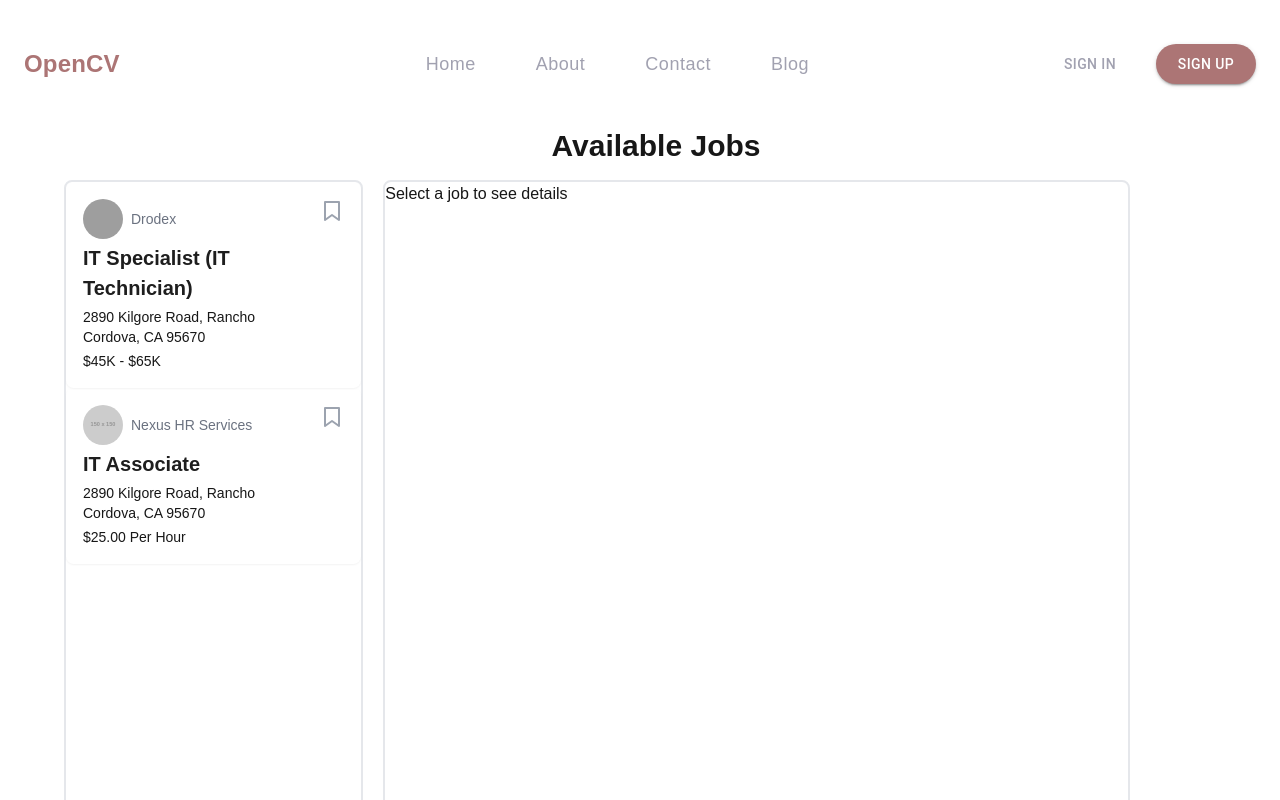
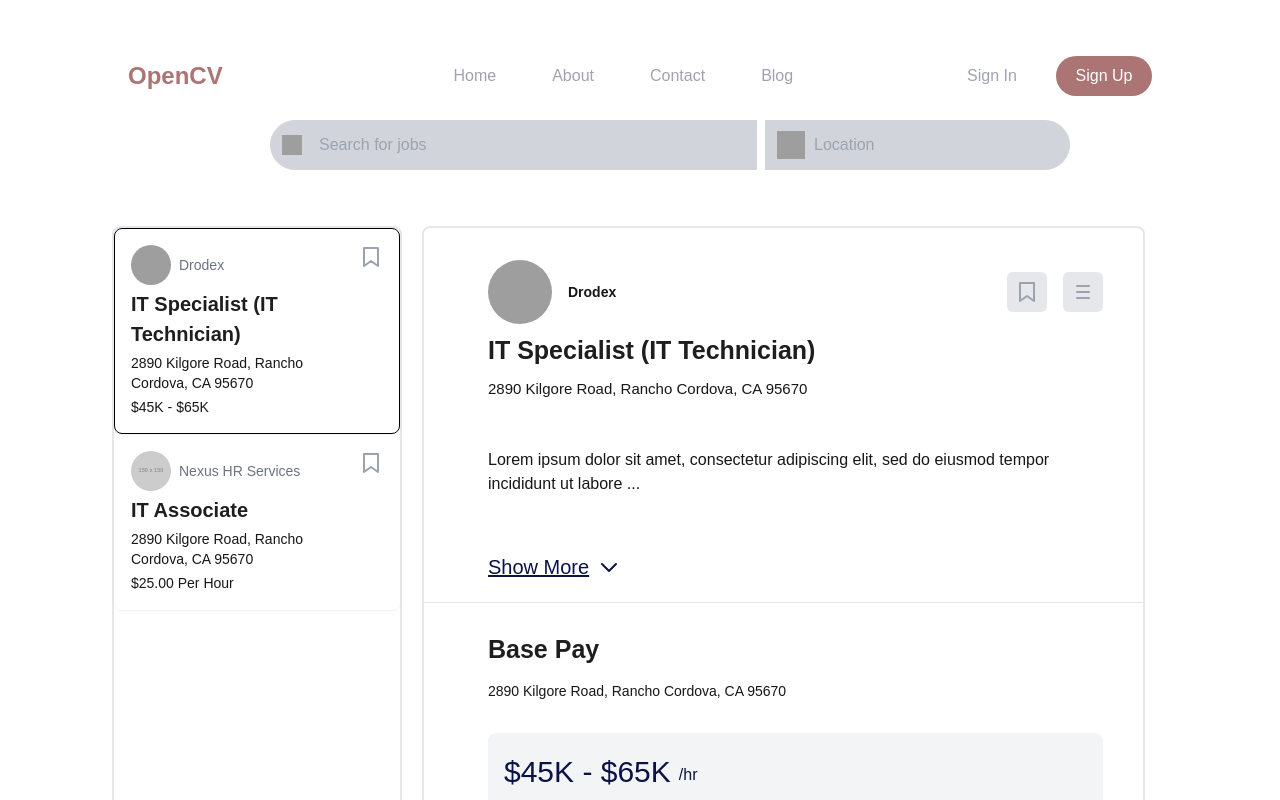
Before and after one commit to leduygit/OpenCV, a Next.js app: page /job in a window 1280 px wide. Shown: the top 800 px of the page. Built offline with nearby package versions, Linux system fonts and the light colour scheme; grey boxes are pictures that could not be loaded.

Commit message:
feat: add search bar for job page

```diff
--- a/src/app/component/header.tsx
+++ b/src/app/component/header.tsx
@@ -1,135 +1,52 @@
-// app/component/header.tsx
-"use client"; // Ensure this is at the top
+"use client";
 
 import React from "react";
-import { useRouter } from "next/navigation"; // Use the correct import for the App Router
-import AppBar from "@mui/material/AppBar";
-import Toolbar from "@mui/material/Toolbar";
-import Typography from "@mui/material/Typography";
-import Button from "@mui/material/Button";
-import Box from "@mui/material/Box";
-
-const buttonStyles = {
-  color: "#15143966", // Text color
-  fontFamily: "DM Sans, sans-serif", // Ensure proper font family
-  fontSize: "18px",
-  fontStyle: "normal",
-  fontWeight: 500,
-  lineHeight: "28px",
-  padding: "10px 20px", // Add padding for a better click area
-  position: "relative", // Set position to relative
-  textDecoration: "none", // Prevent default text underline
-  textTransform: "none", // Prevent default text transformation
-  "&:hover": {
-    // color: "#ffffff", // Change text color on hover
-    // fontWeight: 700, // Change font weight on hover
-    "&::after": {
-      transform: "scaleX(1)", // Scale to full width on hover
-    },
-  },
-  "&::after": {
-    content: '""', // Empty content for the pseudo-element
-    position: "absolute",
-    left: 0,
-    right: 0,
-    bottom: 0, // Position it at the bottom
-    height: "2px", // Height of the underline
-    backgroundColor: "#AC7575", // Color of the underline
-    transform: "scaleX(0)", // Initially scale it to 0
-    transition: "transform 0.3s ease", // Smooth transition
-  },
-};
+import { useRouter } from "next/navigation";
 
 const Header = () => {
-  const router = useRouter(); // Use the router here
+  const router = useRouter();
 
   return (
-    <AppBar
-      position="static"
-      sx={{ backgroundColor: "transparent", boxShadow: "none" }}
-    >
-      <Toolbar className="flex justify-between px-32 mt-8">
-        <Typography
-          variant="h6"
-          component="div"
-          sx={{
-            color: "#AC7575",
-            textAlign: "center",
-            fontFamily: "DM Sans, sans-serif",
-            fontSize: "24px",
-            fontWeight: 700,
-          }}
+    <header className="w-full bg-transparent shadow-none">
+      <div className="flex justify-between items-center px-32 mt-8">
+        {/* Logo */}
+        <h1
+          className="text-[#AC7575] text-2xl font-bold font-sans cursor-pointer"
+          onClick={() => router.push("/")}
         >
           OpenCV
-        </Typography>
-        <Box
-          sx={{
-            display: "flex",
-            gap: "20px",
-            marginLeft: "75px",
-          }}
-        >
-          <Button
-            color="inherit"
-            sx={buttonStyles}
-            onClick={() => router.push("/")}
-          >
-            Home
-          </Button>
-          <Button
-            color="inherit"
-            sx={buttonStyles}
-            onClick={() => router.push("/about")}
-          >
-            About
-          </Button>
-          <Button
-            color="inherit"
-            sx={buttonStyles}
-            onClick={() => router.push("/contact")}
-          >
-            Contact
-          </Button>
-          <Button
-            color="inherit"
-            sx={buttonStyles}
-            onClick={() => router.push("/blog")}
-          >
-            Blog
-          </Button>
-        </Box>
-        <Box sx={{ display: "flex", gap: 2 }}>
-          <Button
-            variant="outlined"
-            sx={{
-              borderRadius: "100px",
-              color: "#15143966",
-              border: "none",
-              fontWeight: 500,
-              width: "100px",
-              height: "40px",
-            }}
+        </h1>
+
+        {/* Navigation Links */}
+        <nav className="flex gap-14 ml-20 p-8">
+          {["Home", "About", "Contact", "Blog"].map((text, index) => (
+            <button
+              key={index}
+              className="relative text-[#15143966] text-[16px] font-medium after:content-[''] after:absolute after:left-[-6px] after:right-[-6px] after:bottom-[-3px] after:h-[3px] after:bg-[#AC7575] after:scale-x-0 hover:after:scale-x-100 after:transition-transform after:duration-300"
+              onClick={() => router.push(`/${text.toLowerCase()}`)}
+            >
+              {text}
+            </button>
+          ))}
+        </nav>
+
+        {/* Auth Buttons */}
+        <div className="flex gap-4">
+          <button
+            className="w-24 h-10 text-[#15143966] font-medium border-none rounded-full hover:bg-gray-100 transition-all"
             onClick={() => router.push("/auth/signin")}
           >
             Sign In
-          </Button>
-          <Button
-            variant="contained"
-            sx={{
-              borderRadius: "100px",
-              backgroundColor: "#AC7575",
-              border: "none",
-              fontWeight: 500,
-              width: "100px",
-              height: "40px",
-            }}
-            onClick={() => router.push("/auth/signup")} // Ensure the route is correct
+          </button>
+          <button
+            className="w-24 h-10 font-medium text-white bg-[#AC7575] rounded-full hover:bg-opacity-90 transition-all"
+            onClick={() => router.push("/auth/signup")}
           >
             Sign Up
-          </Button>
-        </Box>
-      </Toolbar>
-    </AppBar>
+          </button>
+        </div>
+      </div>
+    </header>
   );
 };
 
--- a/src/app/component/joblisting.tsx
+++ b/src/app/component/joblisting.tsx
@@ -27,7 +27,7 @@ const jobs: Job[] = [
     salary: "$45K - $65K",
     address: "2890 Kilgore Road, Rancho Cordova, CA 95670",
     details:
-      "Overview: ASPR is a public health preparedness and emergency response organization...",
+      "Lorem ipsum dolor sit amet, consectetur adipiscing elit, sed do eiusmod tempor incididunt ut labore et dolore magna aliqua. Ut enim ad minim veniam, quis nostrud exercitation ullamco laboris nisi ut aliquip ex ea commodo consequat. Duis aute irure dolor in reprehenderit in voluptate velit esse cillum dolore eu fugiat nulla pariatur. Excepteur sint occaecat cupidatat non proident, sunt in culpa qui officia deserunt mollit anim id est laborum.",
     size: "100-500 employees",
     type: "Nonprofit",
     sector: "Healthcare",
@@ -53,7 +53,12 @@ const jobs: Job[] = [
 ];
 
 export default function JobListing() {
-  const [selectedJob, setSelectedJob] = useState<Job | null>(null);
+  const [selectedJob, setSelectedJob] = useState<Job | null>(
+    jobs.length > 0 ? jobs[0] : null
+  );
+  const [showFullDetails, setShowFullDetails] = useState(false);
+
+  const toggleDetails = () => setShowFullDetails(!showFullDetails);
 
   return (
     <div className="flex items-start min-h-screen">
@@ -64,12 +69,15 @@ export default function JobListing() {
             {jobs.map((job) => (
               <div
                 key={job.id}
-                onClick={() => setSelectedJob(job)}
+                onClick={() => {
+                  setSelectedJob(job);
+                  setShowFullDetails(false); // Reset when selecting a new job
+                }}
                 className={`flex w-full items-start border rounded-lg p-4 shadow-sm space-x-4 cursor-pointer hover:bg-gray-100 ${
                   selectedJob?.id === job.id
                     ? "border-black"
                     : "border-transparent"
-                }`}
+                } animation-hoverGrow`} // Applying hoverGrow animation
               >
                 <div className="flex-1 space-y-1">
                   <div className="flex items-center space-x-2">
@@ -86,7 +94,6 @@ export default function JobListing() {
                   <p className="text-sm text-[13px]">{job.address}</p>
                   <p className="text-sm text-[13px]">{job.salary}</p>
                 </div>
-
                 <div>
                   <button
                     aria-label="Save job"
@@ -114,14 +121,15 @@ export default function JobListing() {
         </div>
 
         {/* Right side - Job details */}
-        <div className="w-full border-2 rounded-lg flex-col h-[1000px]">
+        <div className="flex-grow w-full border-2 rounded-lg flex-col min-h-[1000px]">
           {selectedJob ? (
-            <div className="space-y-4 border-b-2">
+            <div className="space-y-4 border-b-2 animation-fadeIn">
+              {" "}
+              {/* Apply fadeIn animation */}
               {/* Job Information */}
-              <div className="space-y-2 pt-4 pb-4 pl-10 pr-10 border-b">
+              <div className="space-y-2 pt-8 pb-5 pl-16 pr-10 border-b">
                 {/* Top Row - Company Info and Icons */}
                 <div className="flex justify-between items-center">
-                  {/* Job Information */}
                   <div className="flex items-center space-x-4">
                     <img
                       src={selectedJob.logoUrl}
@@ -134,13 +142,12 @@ export default function JobListing() {
                       </p>
                     </div>
                   </div>
-
                   {/* Bookmark and Ellipsis Icons */}
                   <div className="flex space-x-4">
                     {/* Bookmark Icon */}
                     <button
                       aria-label="Bookmark job"
-                      className="text-gray-400 hover:text-gray-600"
+                      className="text-gray-400 hover:text-gray-600 bg-gray-200 p-2 rounded-md"
                     >
                       <svg
                         xmlns="http://www.w3.org/2000/svg"
@@ -160,7 +167,7 @@ export default function JobListing() {
                     {/* Ellipsis Icon */}
                     <button
                       aria-label="More options"
-                      className="text-gray-400 hover:text-gray-600"
+                      className="text-gray-400 hover:text-gray-600 bg-gray-200 p-2 rounded-md"
                     >
                       <svg
                         xmlns="http://www.w3.org/2000/svg"
@@ -180,50 +187,88 @@ export default function JobListing() {
                   </div>
                 </div>
 
-                {/* Job Description */}
+                {/* Job Description with Show More */}
                 <h3 className="font-bold text-[25px] text-[#1E1E1E]">
                   {selectedJob.title}
                 </h3>
                 <p className="text-[15px] text-black-500">
                   {selectedJob.address}
                 </p>
-                <p className="text-[16px] text-black-500 pt-10">
-                  {selectedJob.details}
+                <p className="text-[16px] text-black-500 pt-10 overflow-hidden transition-all duration-500 ease-in-out">
+                  {showFullDetails
+                    ? selectedJob.details
+                    : selectedJob.details.slice(0, 100) +
+                      (selectedJob.details.length > 100 ? "..." : "")}
                 </p>
+                {selectedJob.details.length > 100 && (
+                  <div className="flex justify-between items-center">
+                    <button
+                      onClick={toggleDetails}
+                      className="text-[#0B1344] text-[20px] underline mt-2 pt-10 flex items-center"
+                    >
+                      {showFullDetails ? "Show Less" : "Show More"}
+                      <svg
+                        xmlns="http://www.w3.org/2000/svg"
+                        className="h-6 w-6 ml-2" // Added ml-2 to add some space between text and icon
+                        fill="none"
+                        viewBox="0 0 24 24"
+                        stroke="currentColor"
+                      >
+                        <path
+                          strokeLinecap="round"
+                          strokeLinejoin="round"
+                          strokeWidth="2"
+                          d={
+                            showFullDetails ? "M5 15l7-7 7 7" : "M19 9l-7 7-7-7"
+                          } // Change path based on showFullDetails state
+                        />
+                      </svg>
+                    </button>
+                  </div>
+                )}
               </div>
-
               {/* Section: Base Pay */}
-              <div className="space-y-3 border-b border-gray-300 pt-3 pl-10 pb-4 pr-10">
+              <div className="space-y-3 border-b border-gray-300 pt-3 pl-16 pb-10 pr-10">
                 <h4 className="font-bold text-[25px] text-[#1E1E1E]">
                   Base Pay
                 </h4>
-                <p className="text-sm text-black-500"> {selectedJob.address}</p>
-                <p className="bg-gray-100 p-4 rounded-lg text-[30px] text-[#0B1344]">
-                  {selectedJob.salary}
+                <p className="text-sm text-black-500 pb-5">
+                  {" "}
+                  {selectedJob.address}
                 </p>
+                <div className="bg-gray-100 p-4 rounded-lg text-[30px] text-[#0B1344] flex items-center">
+                  <span>{selectedJob.salary}</span>
+                  <span className="text-[16px] text-[#0B1344] pl-2 pt-2">
+                    /hr
+                  </span>
+                </div>
               </div>
-
               {/* Section: Company Overview */}
-              <div className="space-y-2 border-b border-gray-300 pl-10 pt-4 pb-4">
+              <div className="space-y-2 border-b border-gray-300 pl-16 pt-4 pb-10">
                 <h4 className="font-bold text-[25px] text-[#1E1E1E]">
                   Company Overview
                 </h4>
-                <div className="flex-col items-center space-y-2 pt-4">
-                  <p className="text-black-500 text-[16px]">
-                    <strong>Size:</strong> {selectedJob.size}
-                  </p>
-                  <p className="text-black-500 text-[16px]">
-                    <strong>Type:</strong> {selectedJob.type}
-                  </p>
-                  <p className="text-black-500 text-[16px]">
-                    <strong>Sector:</strong> {selectedJob.sector}
-                  </p>
-                  <p className="text-black-500 text-[16px]">
-                    <strong>Founded:</strong> {selectedJob.founded}
-                  </p>
-                  <p className="text-black-500 text-[16px]">
-                    <strong>Revenue:</strong> {selectedJob.revenue}
-                  </p>
+                <div className="flex-col items-start space-y-2 pt-4">
+                  <div className="flex justify-between max-w-[250px] pr-4 text-[16px]">
+                    <p className="text-black font-semibold">Size</p>
+                    <p className="text-black-500">{selectedJob.size}</p>
+                  </div>
+                  <div className="flex justify-between max-w-[250px] pr-4 text-[16px]">
+                    <p className="text-black font-semibold">Type</p>
+                    <p className="text-black-500">{selectedJob.type}</p>
+                  </div>
+                  <div className="flex justify-between max-w-[250px] pr-4 text-[16px]">
+                    <p className="text-black font-semibold">Sector</p>
+                    <p className="text-black-500">{selectedJob.sector}</p>
+                  </div>
+                  <div className="flex justify-between max-w-[250px] pr-4 text-[16px]">
+                    <p className="text-black font-semibold">Founded</p>
+                    <p className="text-black-500">{selectedJob.founded}</p>
+                  </div>
+                  <div className="flex justify-between max-w-[250px] pr-4 text-[16px]">
+                    <p className="text-black font-semibold">Revenue</p>
+                    <p className="text-black-500">{selectedJob.revenue}</p>
+                  </div>
                 </div>
               </div>
             </div>
--- a/src/app/job/page.tsx
+++ b/src/app/job/page.tsx
@@ -1,23 +1,78 @@
 "use client";
 import Head from "next/head";
 import JobListing from "../component/joblisting";
+import { useState } from "react";
 
 export default function JobListingPage() {
+  const [searchQuery, setSearchQuery] = useState("");
+  const [location, setLocation] = useState("");
+  const [isLoading, setIsLoading] = useState(false); // Add loading state
+  const [error, setError] = useState(""); // Add error handling
+
+  const handleSearch = () => {
+    if (!searchQuery || !location) {
+      setError("Please enter both a job query and a location.");
+      return;
+    }
+    setError(""); // Clear any previous errors
+    setIsLoading(true);
+
+    // Simulate a search function (replace this with real logic)
+    setTimeout(() => {
+      setIsLoading(false);
+      console.log("Searching for:", searchQuery, "in", location);
+      // Insert actual search functionality here
+    }, 1500);
+  };
+
+  const handleKeyDown = (e: any) => {
+    if (e.key === "Enter") {
+      handleSearch();
+    }
+  };
+
   return (
     <div>
-      <Head>
-        <title>Job Listing</title>
-        <meta name="description" content="A job listing page" />
-      </Head>
+      <main className="min-h-screen pr-5 pl-20 flex justify-center items-center flex-col">
+        <div className="flex w-full max-w-[800px] space-x-2 pb-10">
+          {/* Search Input with Search Icon */}
+          <div className="relative flex-grow w-2/3">
+            <input
+              type="text"
+              placeholder="Search for jobs"
+              value={searchQuery}
+              onChange={(e) => setSearchQuery(e.target.value)}
+              onKeyDown={handleKeyDown} // Add the keydown event listener
+              className="flex-grow w-full p-3 pl-12 rounded-l-full border bg-gray-300 border-gray-300 focus:outline-none focus:ring-2 focus:ring-gray-400"
+            />
+            <img
+              src="https://s3-alpha-sig.figma.com/img/6e36/9177/5fcbba1fc3767df2819548b063c70034?Expires=1732492800&Key-Pair-Id=APKAQ4GOSFWCVNEHN3O4&Signature=ZgxwunoS2f00zUjScsndBW3Sn2iDNSgYwTMRfwgeYwz30d5cuC4vtg-uSCbUZ8ycdnq7c9r0ahseIOyoz~Np2K3syGrPW5TacP415foGtP0EoJFHyIJWh~0L~BnELloxvXJXaW3TR-XW9oYpek-puakQxo~MVIwOWYNvUUqkkb8DAiTFr8oQC9nQmChyYpLT5TYgE39srbpcG~hoZV1XXUkfdxYrFC1BWnMsyLLsAtrFO2xKKeaIbGY3bTx9AWRIS0yl41c-ZzCkcE6HZlVBCCTsgNQVaYmLSa-u7BJooltosS7Wn6GR6W~Cb-fYUDtbo7SvliWphQHfgXIGFF1Xpw__"
+              alt="Search Icon"
+              className="absolute left-3 top-1/2 transform -translate-y-1/2 h-5 w-5 text-gray-500"
+            />
+          </div>
 
-      <main className="min-h-screen p-4 flex justify-center items-center">
+          {/* Location Input with GPS Icon */}
+          <div className="relative flex-grow">
+            <input
+              type="text"
+              placeholder="Location"
+              value={location}
+              onChange={(e) => setLocation(e.target.value)}
+              onKeyDown={handleKeyDown} // Add the keydown event listener
+              className="flex-grow p-3 pl-12 pr-12 rounded-r-full border bg-gray-300 border-gray-300 focus:outline-none focus:ring-2 focus:ring-gray-400"
+            />
+            <img
+              src="https://s3-alpha-sig.figma.com/img/a494/e1f3/1cbedf8ebb26586958590e29810ab238?Expires=1732492800&Key-Pair-Id=APKAQ4GOSFWCVNEHN3O4&Signature=XjLYzlZfGX4T~B9ms8EtVVuDHt3agTK5~6xSBn1-V41ljf9Sz6qDXgJUECzWfOoBg9xyukWOcrURmrlZKVXEvsUEgniOiRu8PWpBTMPZkwAerOaZTTG1WIv-BY9DZYILCmhbJhdW1P9fggU1M-l5a0A5-BVsdqFvETjkJkgyB4stzgwl0kQKexEZDqpQmkHGgyFGyDzbgDOuhyfWdLFb3cgos~sksOsJrJk11ylILgnZgXk91sd57Kfg9nVxJxPDOtFbZJsusmw6ehIvBHMUnhuBtMXjuRJDDkiE-VRyOC56zgkEqQBaKzt2ny4foakGFiu3~tXuyTmntHSfQybi5w__"
+              alt="GPS Icon"
+              className="absolute left-3 top-1/2 transform -translate-y-1/2 h-7 w-7 text-gray-500"
+            />
+          </div>
+        </div>
+
         {/* Center the JobListing component, with more width and shifted to the right */}
         <div className="w-full max-w-[2500px] p-4 ml-8">
-          {" "}
           {/* Added ml-8 for shifting to the right */}
-          <h1 className="text-3xl font-bold mb-4 text-center">
-            Available Jobs
-          </h1>
           <JobListing />
         </div>
       </main>
--- a/tailwind.config.ts
+++ b/tailwind.config.ts
@@ -15,6 +15,20 @@ const config: Config = {
       fontFamily: {
         sans: ["DM Sans", "sans-serif"], // Adding DM Sans to the font family
       },
+      animation: {
+        // "slide-in": "slideIn 0.5s ease-out", // Custom slide-in animation
+        // "slide-out": "slideOut 0.5s ease-in", // Adding slide-out animation
+      },
+      keyframes: {
+        // slideIn: {
+        //   "0%": { transform: "translateX(100%)", opacity: "0" },
+        //   "100%": { transform: "translateX(0)", opacity: "1" },
+        // },
+        // slideOut: {
+        //   "0%": { transform: "translateX(0)", opacity: "1" },
+        //   "100%": { transform: "translateX(100%)", opacity: "0" },
+        // },
+      },
     },
   },
   plugins: [],
```
